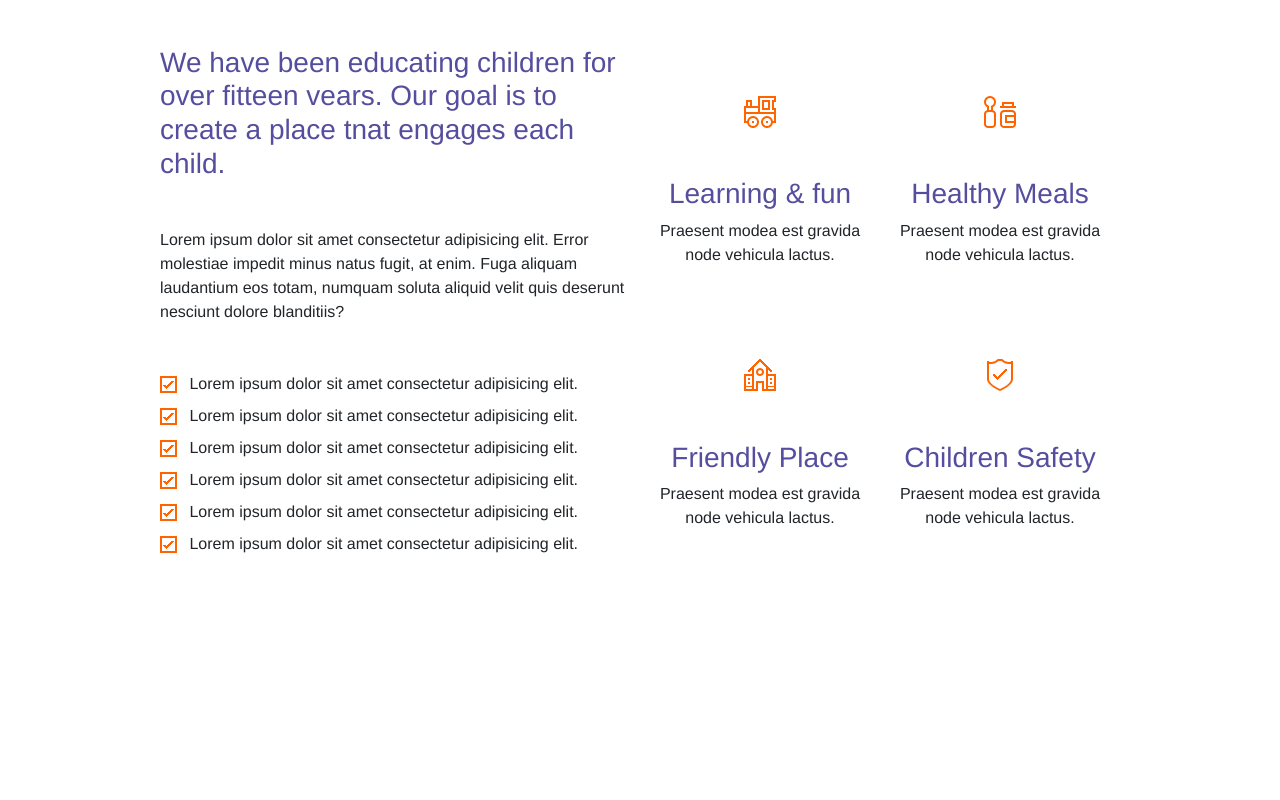
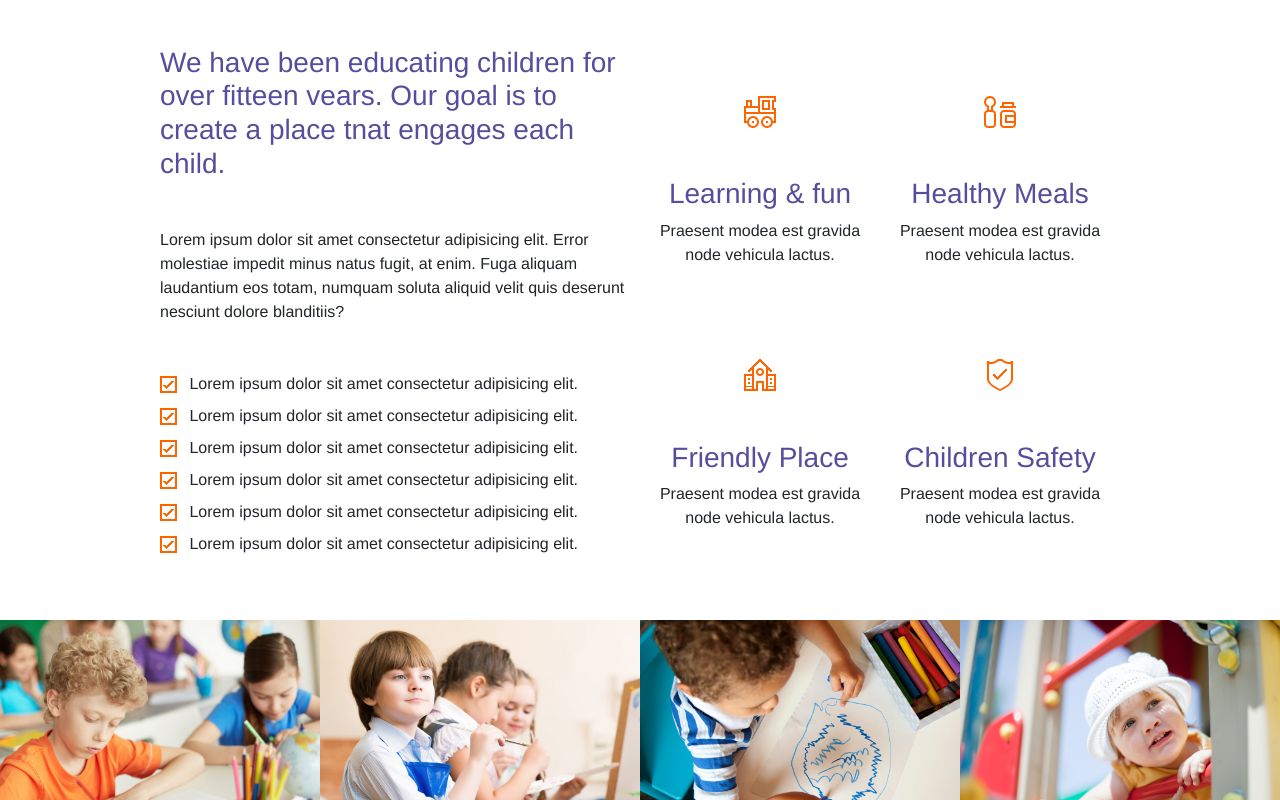
Before and after one commit to Alessio1921/proj-html-vuejs, a Vue app: page / in a window 1280 px wide. Shown: the part 2646-3446 px from the top of the page. Before the commit the page ends 3218 px from the top, so only its background shows below. Built offline with nearby package versions, Linux system fonts and the light colour scheme.

Commit message:
added section gallery

```diff
--- a/src/components/Main.vue
+++ b/src/components/Main.vue
@@ -171,7 +171,20 @@
             <h3>Children Safety</h3>
             <p>Praesent modea est gravida node vehicula lactus.</p>
           </div>
-
+        </div>
+      </div>
+    </section>
+    <section id="gallery" class="my-5">
+      <div class="gallery-top d-flex">
+        <img src="../assets/fable/images/gallery_01.jpg" alt="">
+        <img src="../assets/fable/images/gallery_02.jpg" alt="">
+        <img src="../assets/fable/images/gallery_03.jpg" alt="">
+        <img src="../assets/fable/images/gallery_04.jpg" alt="">
+      </div>
+      <div class="gallery-center d-flex">
+        <div class="my-container d-flex align-items-center justify-content-between">
+          <h1 class="text-white fw-lighter">See Our Kindergarten Photo Gallery!</h1>
+          <button class="btn btn-outline-light text-uppercase rounded-0">view gallery ></button>
         </div>
       </div>
     </section>
@@ -306,5 +319,16 @@ export default {
         }
       }
     }
+    #gallery{
+      .gallery-top{
+        img{
+          width: calc(100% / 4)
+        }
+      }
+      .gallery-center{
+        background-image: url("../assets/fable/images/pattern.png");
+        height: 120px;
+      }
+    }
   }
 </style>
```
